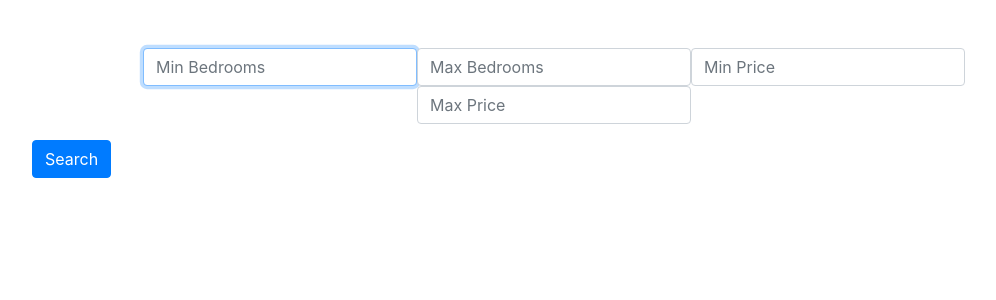
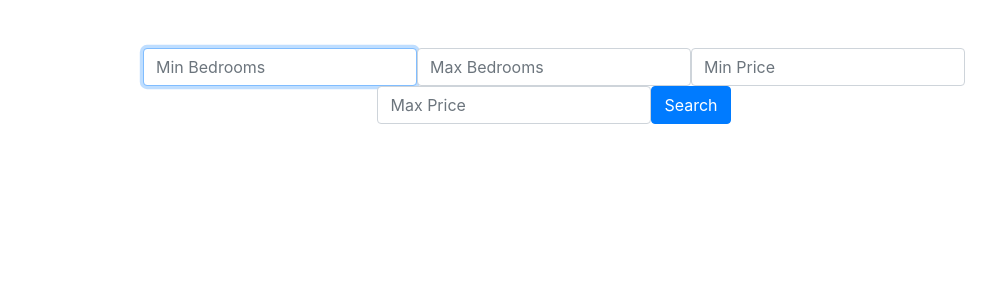
Before and after one commit to Matthew-P133/flat-hunter, a Flask app: page /search in a window 1280 px wide. Shown: the part 76-376 px from the top of the page, without its empty margins (86-1082 px from the left). Run offline with Flask 2, Linux system fonts and the light colour scheme.

Commit message:
layout fixes

```diff
--- a/templates/layout.html
+++ b/templates/layout.html
@@ -24,7 +24,6 @@
     </head>
 
     <body>
-
         <nav class="navbar navbar-expand-md navbar-light bg-light border">
             <a class="navbar-brand" href="/"><span class="blue">FlatHunter</span></a>
             <button aria-controls="navbar" aria-expanded="false" aria-label="Toggle navigation" class="navbar-toggler" data-target="#navbar" data-toggle="collapse" type="button">
@@ -36,18 +35,13 @@
                         <li class="nav-item"><a class="nav-link" href="/search">Search Now</a></li>
                         <li class="nav-item"><a class="nav-link" href="/schedule">Regular Search</a></li>
                     </ul>
-
-
             </div>
         </nav>
-
 
         <main class="container p-5">
             {% block main %}{% endblock %}
         </main>
 
-
-
     </body>
 
 </html>
--- a/templates/schedule.html
+++ b/templates/schedule.html
@@ -26,7 +26,8 @@
                 <option>Weekly</option>
               </select>
             </div>
+            <button class="btn btn-primary" type="submit">Schedule</button>
         </div>
-        <button class="btn btn-primary" type="submit">Schedule</button>
+
     </form>
 {% endblock %}
--- a/templates/search.html
+++ b/templates/search.html
@@ -19,9 +19,10 @@
             <div>
               <input autocomplete="off" autofocus class="form-control" name="maxPrice" placeholder="Max Price" type="text">
             </div>
-
+            <br>
+            <button class="btn btn-primary justify-content-center" type="submit"  >Search</button>
 
         </div>
-        <button class="btn btn-primary" type="submit">Search</button>
+
     </form>
 {% endblock %}
```
